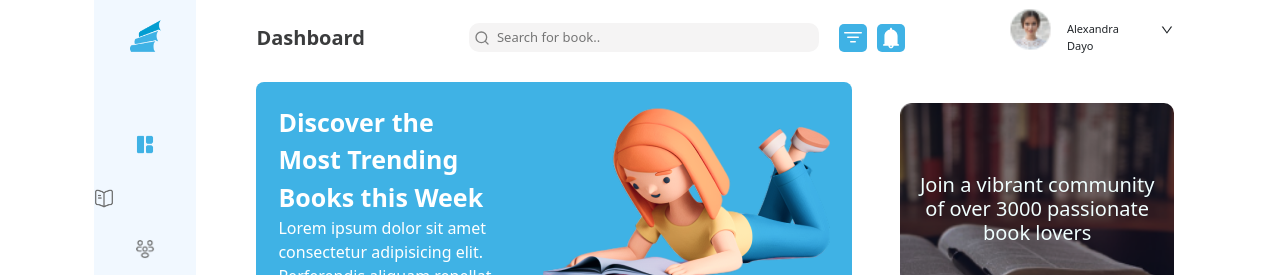
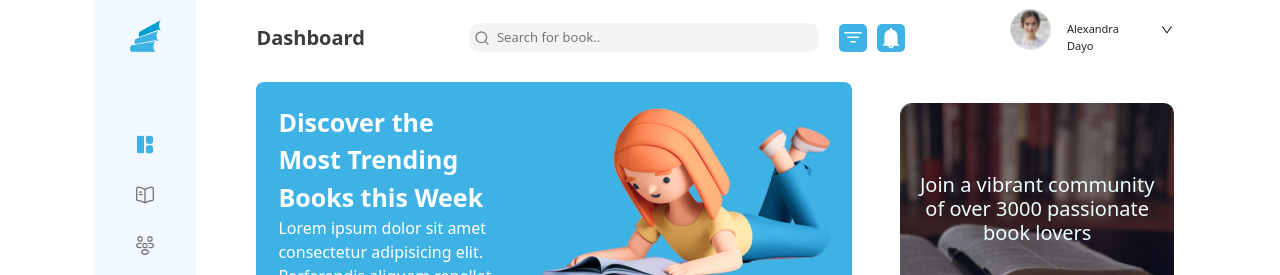
Before and after one commit to joehanzsenna/Team-B-project, a React (Create React App) app: page /dashboard in a window 1280 px wide. Shown: the top 275 px of the page. Built offline with nearby package versions, Linux system fonts and the light colour scheme.

Commit message:
new commit

```diff
--- a/src/components/DashboardComponents/Sidebar.jsx
+++ b/src/components/DashboardComponents/Sidebar.jsx
@@ -14,7 +14,7 @@ const Sidebar = () => {
       </div>
       <div className="features-icons d-flex">
         <img src={windows} alt="" />
-        <Link to='/mybooks' className="w-100" ><img src={bookmark} alt="" /></Link>
+        <img src={bookmark} alt="" />
         <img src={people} alt="" />
       </div>
     </div>
```
